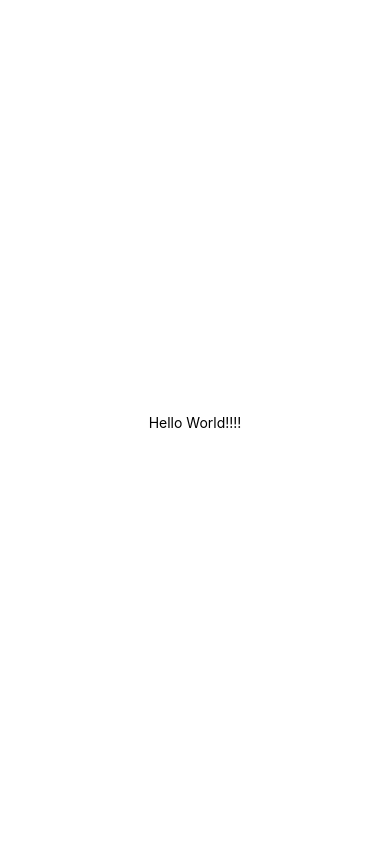
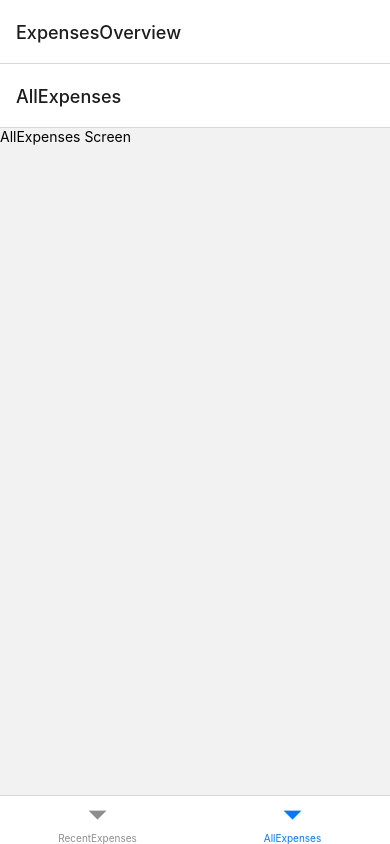
Before and after one commit to crislainesc/REACT_NATIVE_COURSE, a React Native app: screen /AllExpenses in a window 390 px wide. Built offline with nearby package versions, Linux system fonts and the light colour scheme.

Commit message:
feat: navigation added

```diff
--- a/App.js
+++ b/App.js
@@ -1,20 +1,35 @@
+import { NavigationContainer } from '@react-navigation/native';
+import { createNativeStackNavigator } from '@react-navigation/native-stack';
+import { createBottomTabNavigator } from '@react-navigation/bottom-tabs';
+
 import { StatusBar } from 'expo-status-bar';
-import { StyleSheet, Text, View } from 'react-native';
+
+import ManageExpense from './screens/ManageExpense';
+import RecentExpenses from './screens/RecentExpenses';
+import AllExpenses from './screens/AllExpenses';
+
+const Stack = createNativeStackNavigator();
+const BottomTab = createBottomTabNavigator();
+
+function ExpensesOverview() {
+	return (
+		<BottomTab.Navigator>
+			<BottomTab.Screen name='RecentExpenses' component={RecentExpenses} />
+			<BottomTab.Screen name='AllExpenses' component={AllExpenses} />
+		</BottomTab.Navigator>
+	);
+}
 
 export default function App() {
-  return (
-    <View style={styles.container}>
-      <Text>Hello World!!!!</Text>
-      <StatusBar style="auto" />
-    </View>
-  );
+	return (
+		<>
+			<StatusBar style='auto' />
+			<NavigationContainer>
+				<Stack.Navigator>
+					<Stack.Screen name='ExpensesOverview' component={ExpensesOverview} />
+					<Stack.Screen name='ManageExpense' component={ManageExpense} />
+				</Stack.Navigator>
+			</NavigationContainer>
+		</>
+	);
 }
-
-const styles = StyleSheet.create({
-  container: {
-    flex: 1,
-    backgroundColor: '#fff',
-    alignItems: 'center',
-    justifyContent: 'center',
-  },
-});
--- a/screens/AllExpenses.js
+++ b/screens/AllExpenses.js
@@ -1,7 +1,7 @@
 import { Text } from 'react-native';
 
 function AllExpenses() {
-	return <Text>All Expenses Screen</Text>;
+	return <Text>AllExpenses Screen</Text>;
 }
 
 export default AllExpenses;
```
Also changed, not shown: package.json (+8 -3 lines), 1 other file (tests, documents, lock files or other folders).
